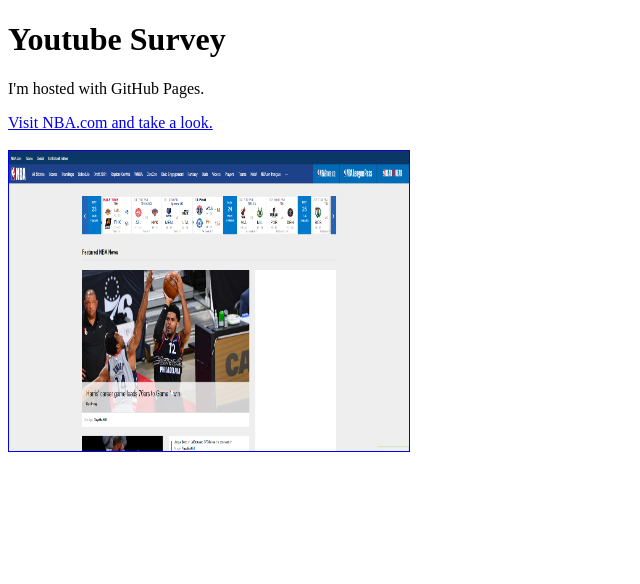
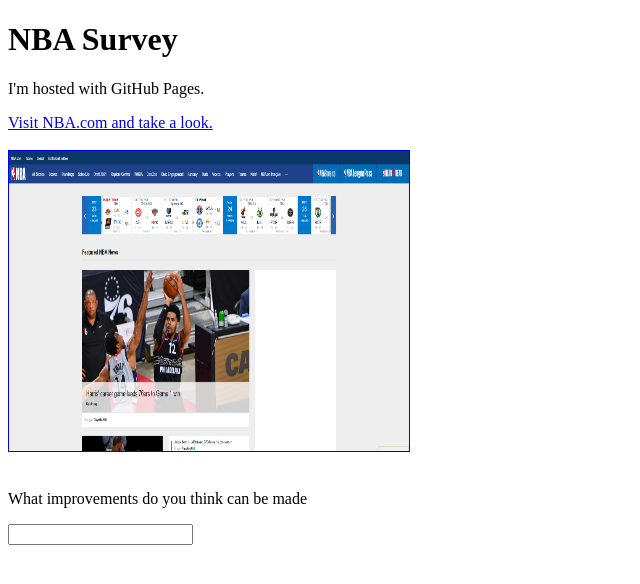
Before and after one commit to Birathesh-mano/Birathesh-mano.github.io, a plain HTML site: page index.html in a window 1280 px wide. Shown: the whole page, without its empty margins (0-640 px from the left). Drawn offline with Linux system fonts and the light colour scheme.

Commit message:
Update index.html

```diff
--- a/index.html
+++ b/index.html
@@ -6,7 +6,7 @@
 
 
 <body>
-<h1>Youtube Survey</h1>
+<h1>NBA Survey</h1>
 <p>I'm hosted with GitHub Pages.</p>
 
 <a href="https://ca.nba.com/">Visit NBA.com and take a look.</a>
@@ -18,6 +18,9 @@
 <img border="1" alt="NBA HOME" src="nba_image.PNG" width="400" height="300">
 </a>
 
+<br>
+<br>
+<p>What improvements do you think can be made</p> <input type="text">
 
 
 
```
